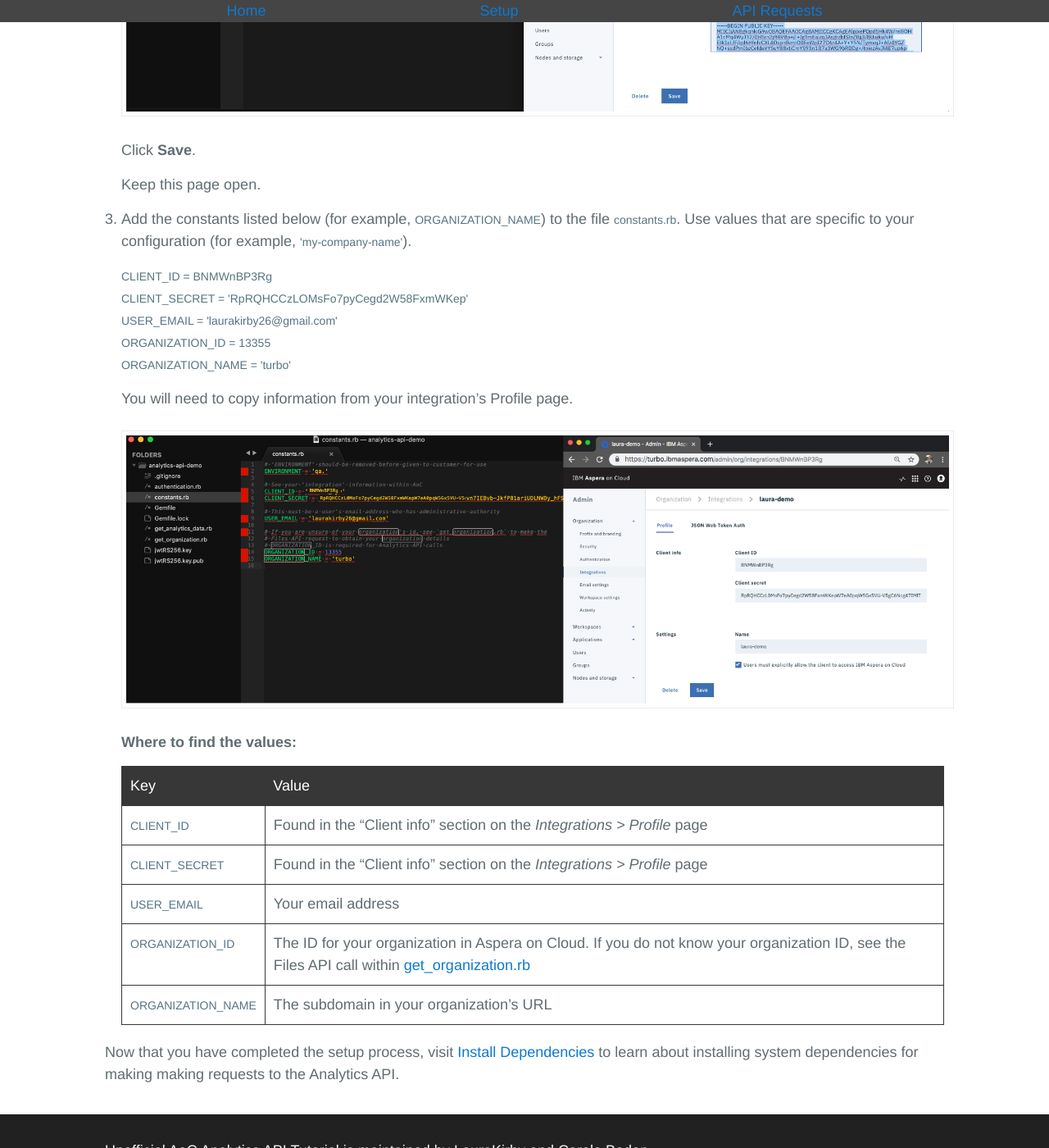
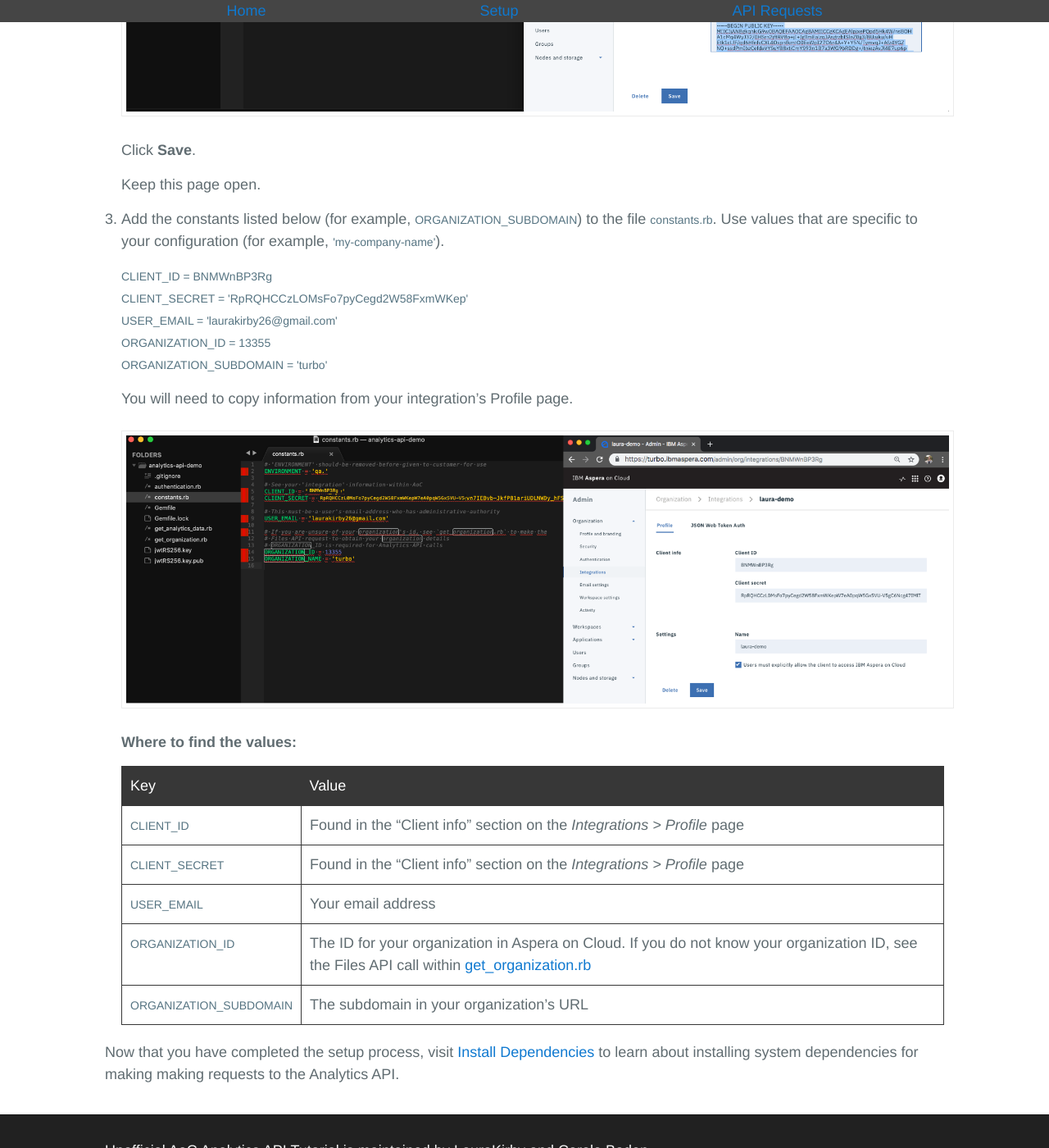
Before and after one commit to LauraKirby/aspera-ibm-analytics-api, a Jekyll site: the page built from setup.md, in a window 1280 px wide and 1400 px high, scrolled down 6929 px. Shown: the whole window at 82% size. Built offline with Jekyll 4.4.1, drawn with Linux system fonts in a browser that asks for light colours; our own code applies the rules of GitHub Pages for plain Markdown files; the repository's description, which GitHub fills in, is left out.

Commit message:
update 'subdomain' since this corresponds with the DB attribute

````diff
--- a/setup.md
+++ b/setup.md
@@ -109,14 +109,14 @@ There are two main procedures:
 
    Keep this page open.
 
-1. Add the constants listed below (for example, `ORGANIZATION_NAME`) to the file `constants.rb`. Use values that are specific to your configuration (for example, `'my-company-name'`).
+1. Add the constants listed below (for example, `ORGANIZATION_SUBDOMAIN`) to the file `constants.rb`. Use values that are specific to your configuration (for example, `'my-company-name'`).
 
 
    ```CLIENT_ID = BNMWnBP3Rg
    CLIENT_SECRET = 'RpRQHCCzLOMsFo7pyCegd2W58FxmWKep'
    USER_EMAIL = 'laurakirby26@gmail.com'
    ORGANIZATION_ID = 13355
-   ORGANIZATION_NAME = 'turbo'
+   ORGANIZATION_SUBDOMAIN = 'turbo'
    ```
 
    You will need to copy information from your integration's Profile page.
@@ -133,6 +133,6 @@ There are two main procedures:
     | `CLIENT_SECRET` | Found in the "Client info" section on the *Integrations > Profile* page |
     | `USER_EMAIL` | Your email address |
     | `ORGANIZATION_ID` | The ID for your organization in Aspera on Cloud. If you do not know your organization ID, see the Files API call within [get_organization.rb](https://github.com/LauraKirby/aspera-ibm-analytics-api/blob/master/analytics-api-demo/get_organization.rb) |
-    | `ORGANIZATION_NAME` | The subdomain in your organization's URL |
+    | `ORGANIZATION_SUBDOMAIN` | The subdomain in your organization's URL |
 
 Now that you have completed the setup process, visit [Install Dependencies](./dependencies.md) to learn about installing system dependencies for making making requests to the Analytics API.
````
Also changed, not shown: authentication.md (+1 -1 lines).
